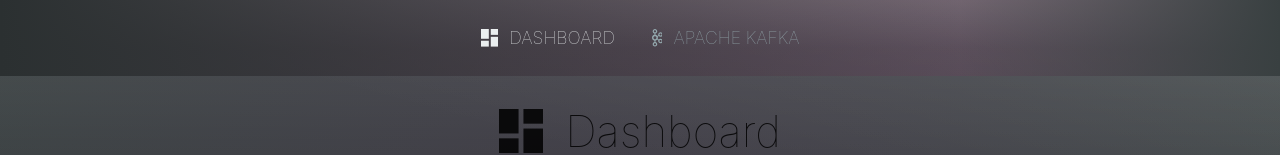
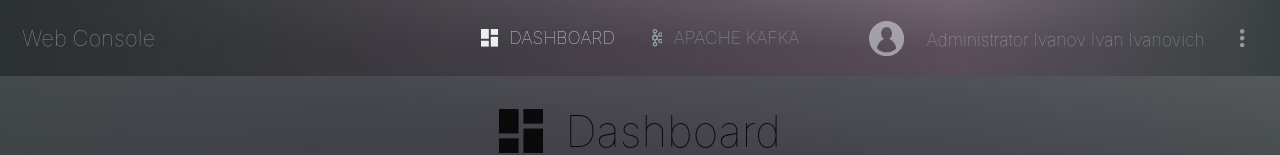
Before and after one commit to Petrovich1973/DatabasesUI, a React (Create React App) app: page /index in a window 1280 px wide. Shown: the top 155 px of the page. Built offline with nearby package versions, Linux system fonts and the light colour scheme.

Commit message:
header user added

```diff
--- a/src/components/Header/Header.less
+++ b/src/components/Header/Header.less
@@ -2,11 +2,6 @@
 
 header {
   animation: colorchangeHeader 100s infinite;
-  padding: @size;
-  display: flex;
-  justify-content: center;
-  align-items: center;
-  line-height: 1;
   background-color: fade(@orange, 8%);
   background-image: linear-gradient(90deg, darken(@gray, 6%) 0%, fade(@violet, 20%) 75%, @gray 100%);
 
@@ -28,12 +23,53 @@ header {
     }
   }
 
+  padding: @size;
+  display: flex;
+  justify-content: space-between;
+  align-items: center;
+  line-height: 1;
+
+  .left {
+    display: flex;
+    justify-content: flex-start;
+    align-items: center;
+    width: 300px;
+    height: 1em;
+    color: fade(@color, 50%);
+  }
+
+  .right {
+    display: flex;
+    justify-content: flex-end;
+    align-items: center;
+    width: 300px;
+    height: 1em;
+    color: fade(@color, 50%);
+    .user-name {
+      white-space: nowrap;
+      max-width: 100%;
+      overflow: hidden;
+      text-overflow: ellipsis;
+    }
+    & > * {
+      flex-shrink: 0;
+    }
+    & > * + * {
+      margin-left: @size;
+    }
+    .button .btn {
+      padding-left: @size / 4;
+      padding-right: @size / 4;
+    }
+  }
+
   nav {
     ul {
       list-style: none;
       margin: 0;
       padding: 0;
       display: flex;
+      justify-content: center;
       align-items: flex-end;
       li {
         font-size: 80%;
--- a/src/components/Header/index.js
+++ b/src/components/Header/index.js
@@ -1,9 +1,14 @@
 import React from 'react'
 import {NavLink} from 'react-router-dom'
 import './Header.less'
+import {IconMore, IconUser} from "../../svg";
+import Button from "../Button";
 
 const Header = ({nav = []}) => (
     <header>
+        <div className="left">
+            <span>Web Console</span>
+        </div>
         <nav>
             <ul>
                 {nav
@@ -20,40 +25,12 @@ const Header = ({nav = []}) => (
                     })}
             </ul>
         </nav>
+        <div className="right">
+            <IconUser size={'1.6em'}/>
+            <span className="user-name"><small>Administrator Ivanov Ivan Ivanovich</small></span>
+            <Button icon={<IconMore size={'1em'}/>} className="sm"/>
+        </div>
     </header>
 )
 
-// const Header = ({nav = []}) => (
-//     <header>
-//         <nav>
-//             <ul>
-//                 {nav
-//                     .map(route => {
-//                         if (route.headerNav && route.childs && route.childs.length) {
-//                             return (
-//                                 <li key={route.path}>
-//                                     <ul>
-//                                         {route.childs.map((subRoute, idxSub) => (
-//                                             <li key={idxSub}>
-//                                                 <NavLink to={route.path + subRoute.path}>
-//                                                     <span>{subRoute.title}</span>
-//                                                 </NavLink>
-//                                             </li>
-//                                         ))}
-//                                     </ul>
-//                                 </li>
-//                             )
-//                         } else {
-//                             return (
-//                                 <li key={route.path}>
-//                                     <NavLink to={route.path}>{route.title}</NavLink>
-//                                 </li>
-//                             )
-//                         }
-//                     })}
-//             </ul>
-//         </nav>
-//     </header>
-// )
-
 export default Header
--- /dev/null
+++ b/src/svg/IconMore.js
@@ -0,0 +1,19 @@
+import React from 'react';
+
+export const IconMore = props => {
+    const {size = '100%', style = {}, color = null} = props
+    return (
+        <svg
+            style={style}
+            height={size}
+            fill={color || "currentColor"}
+            xmlns="http://www.w3.org/2000/svg"
+            viewBox="0 0 515.555 515.555"
+            xmlnsXlink="http://www.w3.org/1999/xlink"
+        >
+            <path d="m303.347 18.875c25.167 25.167 25.167 65.971 0 91.138s-65.971 25.167-91.138 0-25.167-65.971 0-91.138c25.166-25.167 65.97-25.167 91.138 0"/>
+            <path d="m303.347 212.209c25.167 25.167 25.167 65.971 0 91.138s-65.971 25.167-91.138 0-25.167-65.971 0-91.138c25.166-25.167 65.97-25.167 91.138 0"/>
+            <path d="m303.347 405.541c25.167 25.167 25.167 65.971 0 91.138s-65.971 25.167-91.138 0-25.167-65.971 0-91.138c25.166-25.167 65.97-25.167 91.138 0"/>
+        </svg>
+    )
+}
--- /dev/null
+++ b/src/svg/IconUser.js
@@ -0,0 +1,21 @@
+import React from 'react';
+
+export const IconUser = props => {
+    const {size = '100%', style = {}, color = null} = props
+    return (
+        <svg
+            style={style}
+            height={size}
+            fill={color || "currentColor"}
+            xmlns="http://www.w3.org/2000/svg"
+            viewBox="0 0 459 459"
+            xmlnsXlink="http://www.w3.org/1999/xlink"
+        >
+            <path d="M229.5,0C102.53,0,0,102.845,0,229.5C0,356.301,102.719,459,229.5,459C356.851,459,459,355.815,459,229.5
+			C459,102.547,356.079,0,229.5,0z M347.601,364.67C314.887,393.338,273.4,409,229.5,409c-43.892,0-85.372-15.657-118.083-44.314
+			c-4.425-3.876-6.425-9.834-5.245-15.597c11.3-55.195,46.457-98.725,91.209-113.047C174.028,222.218,158,193.817,158,161
+			c0-46.392,32.012-84,71.5-84c39.488,0,71.5,37.608,71.5,84c0,32.812-16.023,61.209-39.369,75.035
+			c44.751,14.319,79.909,57.848,91.213,113.038C354.023,354.828,352.019,360.798,347.601,364.67z"/>
+        </svg>
+    )
+}
--- a/src/svg/index.js
+++ b/src/svg/index.js
@@ -6,6 +6,9 @@ export { IconOverview } from './IconOverview'
 export { IconBroker } from './IconBroker'
 export { IconConsumers } from './IconConsumers'
 
+export { IconUser } from './IconUser'
+export { IconMore } from './IconMore'
+
 export { IconDelete } from './IconDelete'
 export { IconFile } from './IconFile'
 export { IconFolder } from './IconFolder'
```
